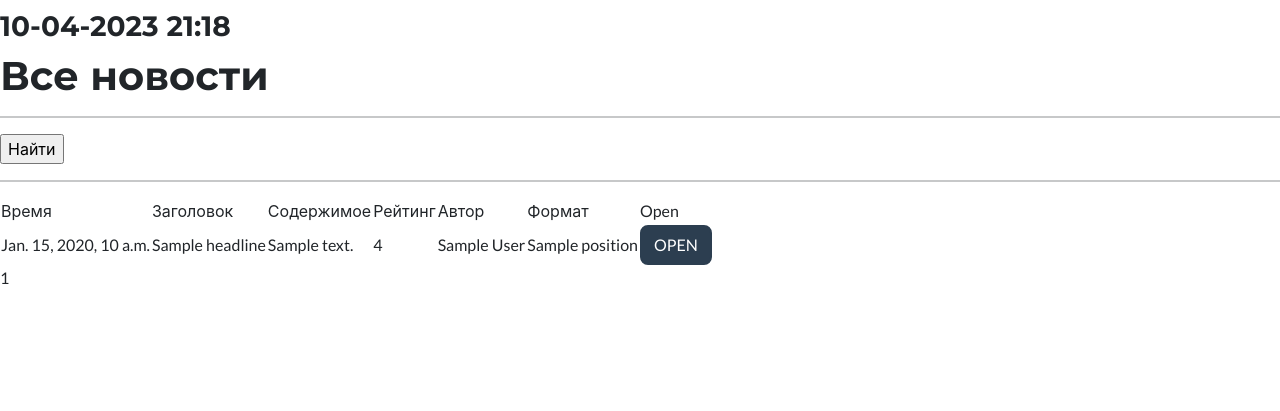
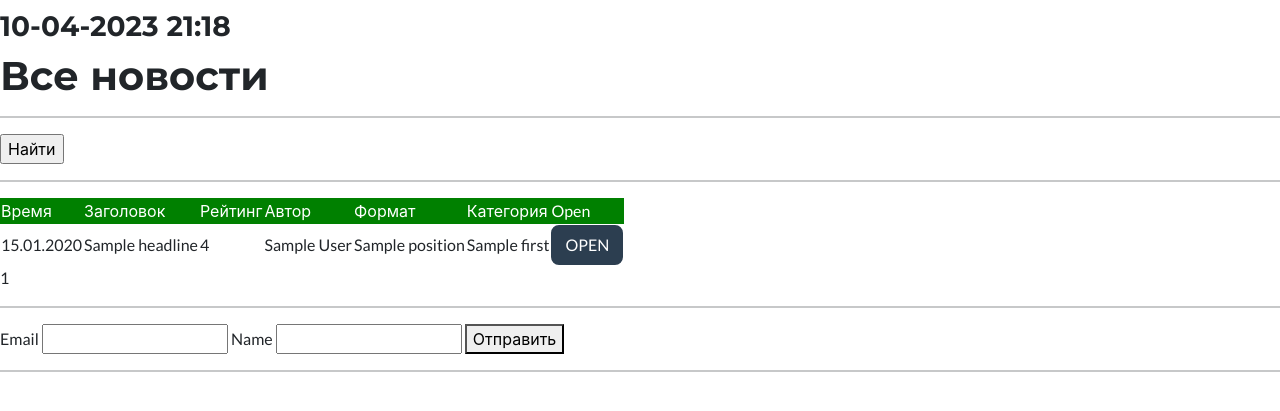
Before and after one commit to Gorgud079/NewsPortal, a Django app: template Portal/templates/news.html in a window 1280 px wide. Shown: the part 104-515 px from the top of the page. Run offline with Django 3.2, Linux system fonts and the light colour scheme; the template is opened without the code that fills it: most values are stand-ins (such as "Sample title", 1, 10 or a date in 2020); parts of the project's set-up code (start-up, migrations or seed data) failed here and were passed over; some libraries are stand-ins or nearby versions.

```diff
--- a/Portal/NewsPortal/views.py
+++ b/Portal/NewsPortal/views.py
@@ -16,7 +16,7 @@ class PostsList(ListView):
     ordering = '-date'
     template_name = 'news.html'
     context_object_name = 'news'
-    paginate_by = 4
+    paginate_by = 7
 
     def get_context_data(self, **kwargs):
         context = super().get_context_data(**kwargs)
--- a/Portal/Portal/settings.py
+++ b/Portal/Portal/settings.py
@@ -63,7 +63,7 @@ EMAIL_PORT = 465
 EMAIL_HOST_USER = os.getenv("EMAIL_HOST_USER")
 EMAIL_HOST_PASSWORD = os.getenv("EMAIL_HOST_PASSWORD")
 EMAIL_USE_SSL = True
-
+DEFAULT_FROM_EMAIL = EMAIL_HOST_USER + '@yandex.ru'
 
 MIDDLEWARE = [
     'django.middleware.security.SecurityMiddleware',
@@ -89,6 +89,9 @@ TEMPLATES = [
                 'django.template.context_processors.request',
                 'django.contrib.auth.context_processors.auth',
                 'django.contrib.messages.context_processors.messages',
+                'django.contrib.auth.context_processors.auth',
+                'django.contrib.messages.context_processors.messages',
+                'django.template.context_processors.request',
             ],
         },
     },
--- a/Portal/templates/news.html
+++ b/Portal/templates/news.html
@@ -14,23 +14,25 @@ News
     <hr>
     {% if news %}
         <table>
-            <tr>
+            <tr style="background:green; color:white">
                 <td>Время </td>
                 <td>Заголовок </td>
-                <td>Содержимое </td>
+<!--                <td>Содержимое </td>-->
                 <td>Рейтинг </td>
                 <td>Автор </td>
                 <td>Формат </td>
+                <td>Категория </td>
                 <td>Open </td>
             </tr>
             {% for post in news %}
             <tr>
-                <td>{{ post.date }}</td>
-                <td>{{ post.headline | truncatechars:16 }}</td>
-                <td>{{ post.content | truncatechars:20 }}</td>
+                <td>{{ post.date|date:"d.m.Y" }}</td>
+                <td>{{ post.headline | truncatechars:40 }}</td>
+<!--                <td>{{ post.content | truncatechars:20 }}</td>-->
                 <td>{{ post.post_rating }}</td>
                 <td>{{ post.author }}</td>
                 <td>{{ post.position }}</td>
+                <td>{{ post.categories.all.first }}</td>
                 <td>
                     <a href="{% url 'post_detail' pk=post.pk %}" class="btn btn-secondary">OPEN</a>
                     {% if request.user|lower == post.author|lower or request.user|lower == "admin" %}
@@ -59,4 +61,14 @@ News
             <a href="?{% url_replace page=page_obj.paginator.num_pages%}">{{page_obj.paginator.num_pages}}</a>
         {% endif %}
     {% endif %}
+<hr>
+<form action="" method="post">
+    {% csrf_token %}
+    <label>Email</label>
+    <input name="email">
+    <label>Name</label>
+    <input name="name">
+    <button type="submit">Отправить</button>
+</form>
+<hr><br><br>
 {% endblock content %}
--- /dev/null
+++ b/Portal/templates/news_portal/scribe_list.html
@@ -0,0 +1,6 @@
+{% if scr %}
+Подписан на {{ cat.name.lower }}
+{% else %}
+<a href="subscribe/" class="btn btn-primary">Подписаться на {{ cat.name.lower }}</a>
+{% endif %}
+<hr>
```
Also changed, not shown: Portal/NewsPortal/templatetags/custom_filters.py (+7 -1 lines), Portal/templates/post.html (+4 -7 lines), Portal/db.sqlite3.
